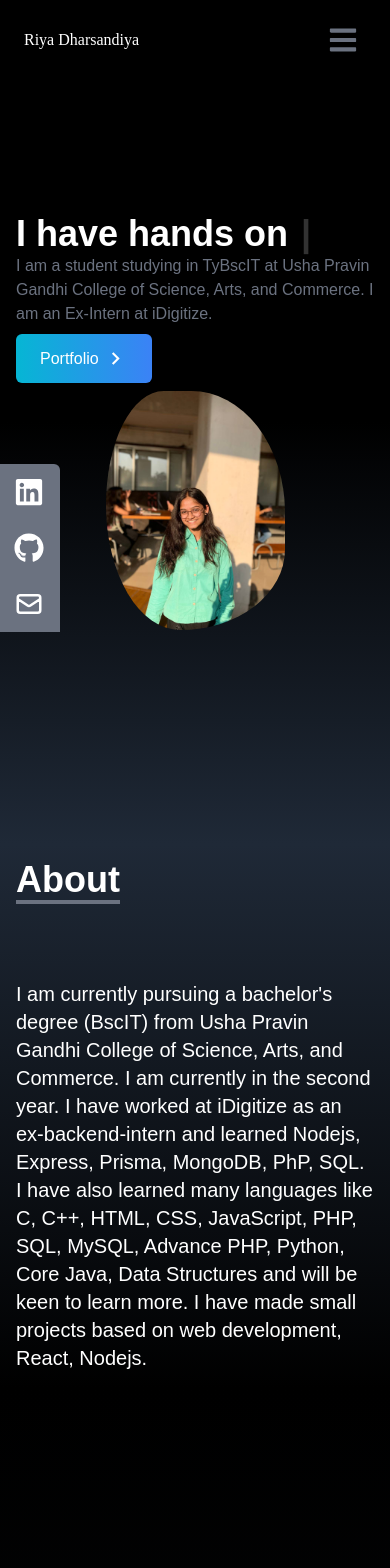
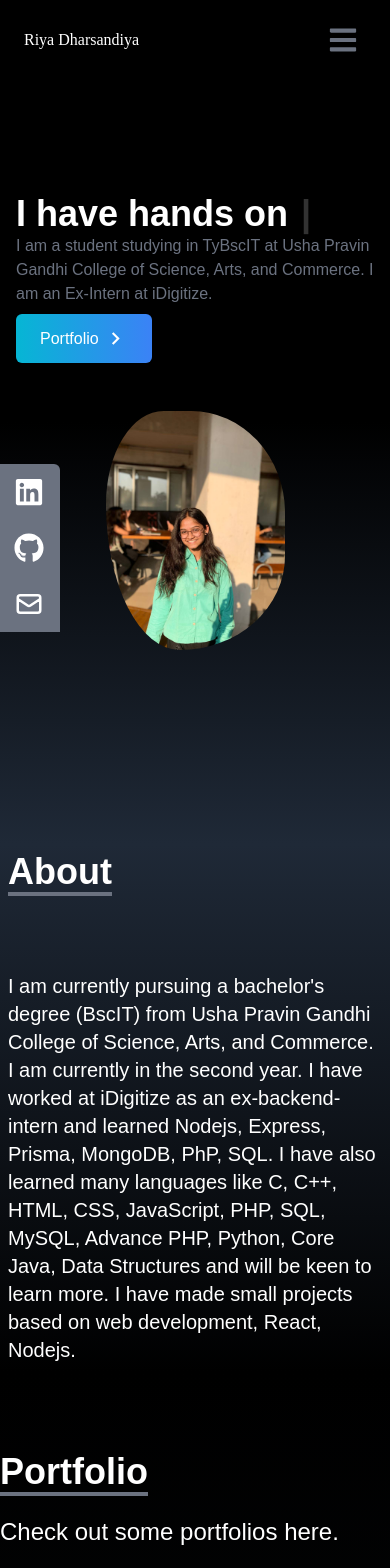
Before and after one commit to RiyaDharsandiya/portfolio, a React (Create React App) app: page / in a window 390 px wide. Shown: the top 1568 px of the page. Built offline with nearby package versions, Linux system fonts and the light colour scheme.

Commit message:
initial commit

```diff
--- a/src/assets/components/About.jsx
+++ b/src/assets/components/About.jsx
@@ -26,7 +26,7 @@ const About = () => {
 
     return (
         <div name="about" ref={ref} className='w-full h-80vh bg-gradient-to-b from-gray-800 to-black text-white'>
-            <div className='max-w-screen-lg p-4  mx-auto flex flex-col justify-center w-full h-full'>
+            <div className='max-w-screen-lg p-2  mx-auto flex flex-col justify-center w-full h-full'>
                 <div>
                     <p className='text-4xl font-bold inline overflow-hidden border-b-4 border-gray-500 animate-about'>About</p>
                 </div>
--- a/src/assets/components/Experience.jsx
+++ b/src/assets/components/Experience.jsx
@@ -146,9 +146,9 @@ const Experience = () => {
   return (
     <div name="experience" className=' bg-gradient-to-b from-gray-800 to-black w-full h-100vh text-white'>
             <div className='max-w-screen-lg mx-auto p-4 flex flex-col justify-center w-full h-full text-white '>
-                <div className='pt-20 mt-20'>
+                <div className='pt-10'>
                     <p className='text-4xl p-2 font-bold border-b-4 border-gray-500 inline'>Experience</p>
-                    <h1 className='text-3xl py-20 '>Work Experience</h1>
+                    <h1 className='text-3xl py-10 '>Work Experience</h1>
                     <div className=''>
                         <TimeLine />
                     </div>
--- a/src/assets/components/Home.jsx
+++ b/src/assets/components/Home.jsx
@@ -59,7 +59,7 @@ const Home = () => {
                         </Link>
                     </div>
                 </motion.div>
-                <motion.img src={mainImg} alt="my profile" className='w-1/2 rounded-full md:w-50 animate-blob' initial={{ opacity: 0, x: -20 }} animate={{ opacity: 1, x: 0 }} transition={{ duration: 0.5 }} />
+                <motion.img src={mainImg} alt="my profile" className='w-1/2 rounded-full md:w-50 animate-blob pt-10' initial={{ opacity: 0, x: -20 }} animate={{ opacity: 1, x: 0 }} transition={{ duration: 0.5 }} />
             </div>
         </div>
     );
--- a/src/assets/components/Portfolio.jsx
+++ b/src/assets/components/Portfolio.jsx
@@ -113,7 +113,7 @@ const Portfolio = () => {
         },
     ];
     return (
-        <div name="portfolio" className='w-full h-500 bg-gradient-to-b from-black to-gray-800 text-white pt-80'>
+        <div name="portfolio" className='w-full h-500 bg-gradient-to-b from-black to-gray-800 text-white pt-20'>
             <div className='max-w-screen-lg pb-16 mx-auto flex flex-col justify-center w-full h-300vh'>
                 <div className='pb-8'>
                     <p className='text-4xl font-bold inline border-b-4 border-gray-500'>
--- a/src/assets/components/SocialLinks.jsx
+++ b/src/assets/components/SocialLinks.jsx
@@ -35,7 +35,7 @@ const SocialLinks = () => {
         },
     ]
   return (
-    <div className='top-[55%] lg:flex lg:flex-col lg:top-[35%] lg:left-0 fixed'>
+    <div className='top-[55%] lg:flex lg:flex-col lg:top-[35%] lg:left-0 fixed z-50'>
         <ul>
             {links.map(({id,child,href,style,download})=>
             <li key={id} className={`flex justify-between items-center w-40 h-14 px-4 bg-gray-500 ml-[-100px] hover:rounded-md duration-300 hover:ml-[-10px] ${style}`}>
```
